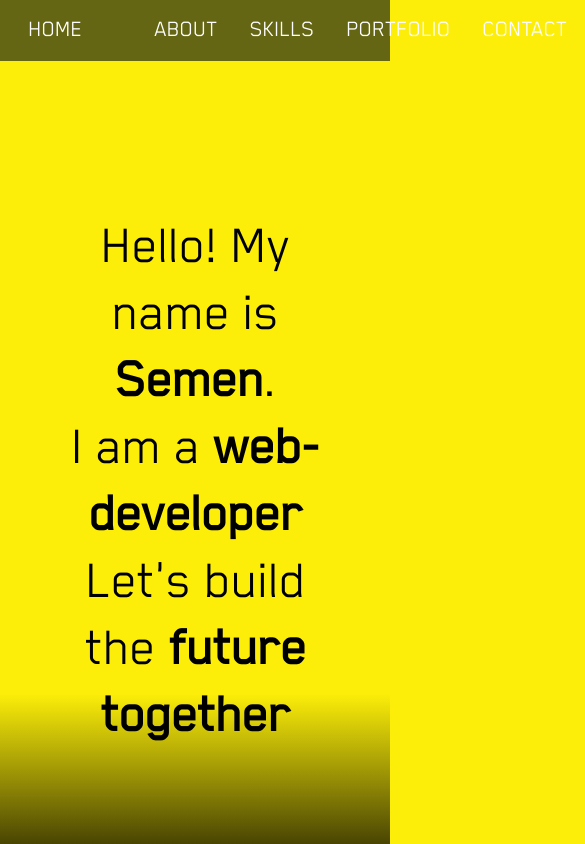
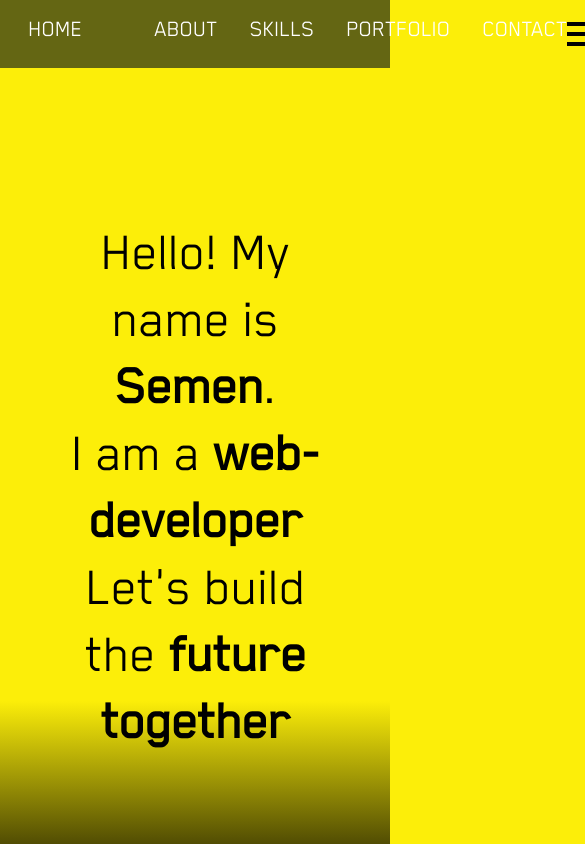
Before and after one commit to bynd1u/portfolio, a plain HTML site: page index.html in a window 390 px wide. Shown: the top 844 px of the page, 585 px wide, since content can reach past the window. Drawn offline with Linux system fonts and the light colour scheme.

Commit message:
burger appears

```diff
--- a/index.html
+++ b/index.html
@@ -30,6 +30,12 @@
                     <a href="#contact" class="nav-link" id="nav-link">Contact</a>
                 </li>
             </ul>
+
+            <div class="hamburger" id="hamburger">
+                <span class="bar"></span>
+                <span class="bar"></span>
+                <span class="bar"></span>
+            </div>
         </nav>
         <section class="home" id="home">
             <div class="frame">
--- a/styles.css
+++ b/styles.css
@@ -25,6 +25,17 @@ a:hover {
     color: var(--secondary-color)
 }
 
+@media screen and (max-width: 768px) {
+    .hamburger {
+        display: block !important;
+        cursor: pointer;
+    }
+}
+
+.hamburger {
+    display: none;
+  }
+
 nav {
     position: sticky;
     top: 0;
@@ -37,6 +48,14 @@ nav {
     display: flex;
     justify-content: space-between;
     font-size: 24px;
+}
+
+.bar {
+    background-color: #020202;
+    display: block;
+    width: 30px;
+    height: 4px;
+    margin: 6px auto;
 }
 
 .nav-item {
```
